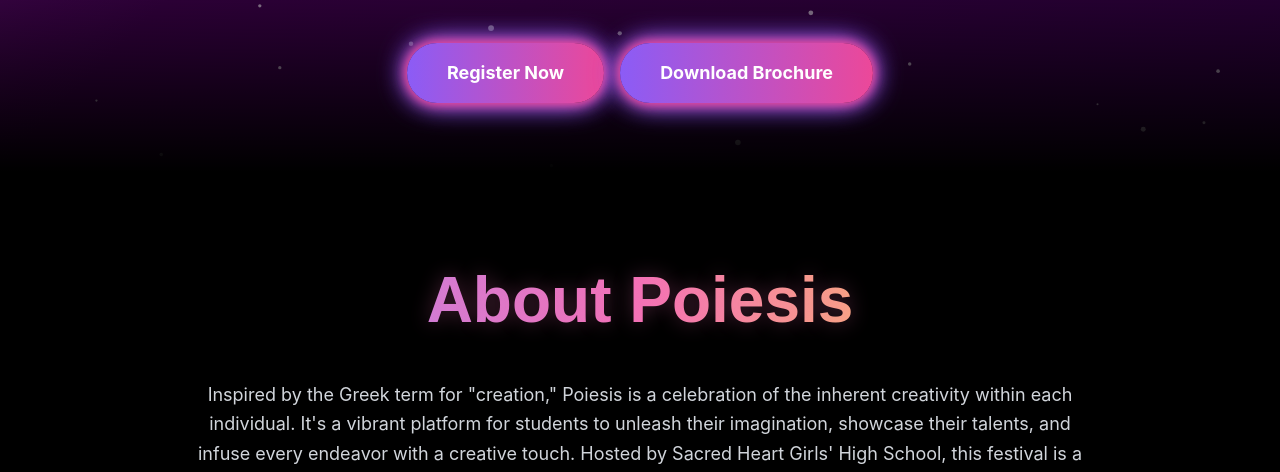
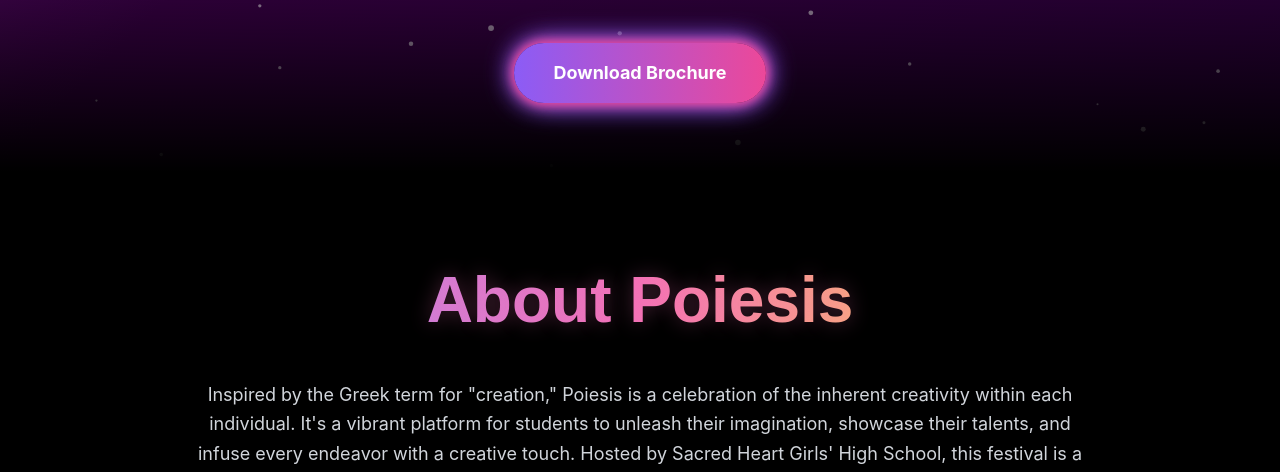
Before and after one commit to bhavinjoyp/poiesis, a plain HTML site: page index.html in a window 1280 px wide. Shown: the part 628-1100 px from the top of the page. Drawn offline with nearby package versions, Linux system fonts and the light colour scheme.

Commit message:
Deploy hero blend update

```diff
--- a/index.html
+++ b/index.html
@@ -222,9 +222,6 @@
                 </div>
             </div>
             <div class="flex flex-col sm:flex-row gap-4 justify-center items-center mb-16">
-                <a href="#register" class="btn-primary text-white font-bold py-4 px-10 rounded-full text-lg">
-                    Register Now
-                </a>
                 <a href="poiesis-2025-brochure.pdf" target="_blank" class="btn-primary text-white font-bold py-4 px-10 rounded-full text-lg">
                     Download Brochure
                 </a>
```
